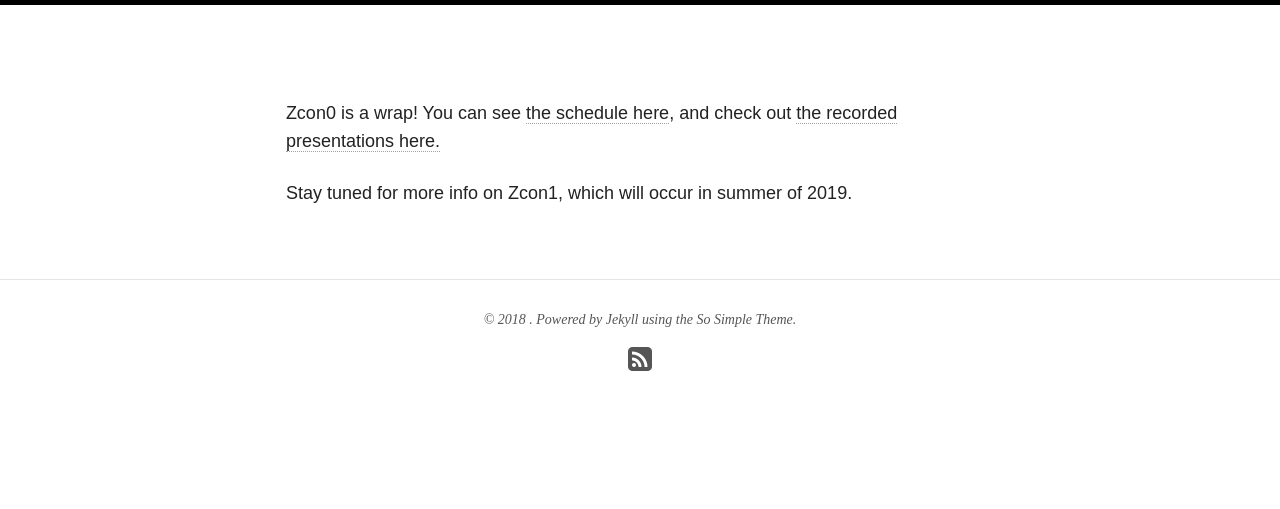
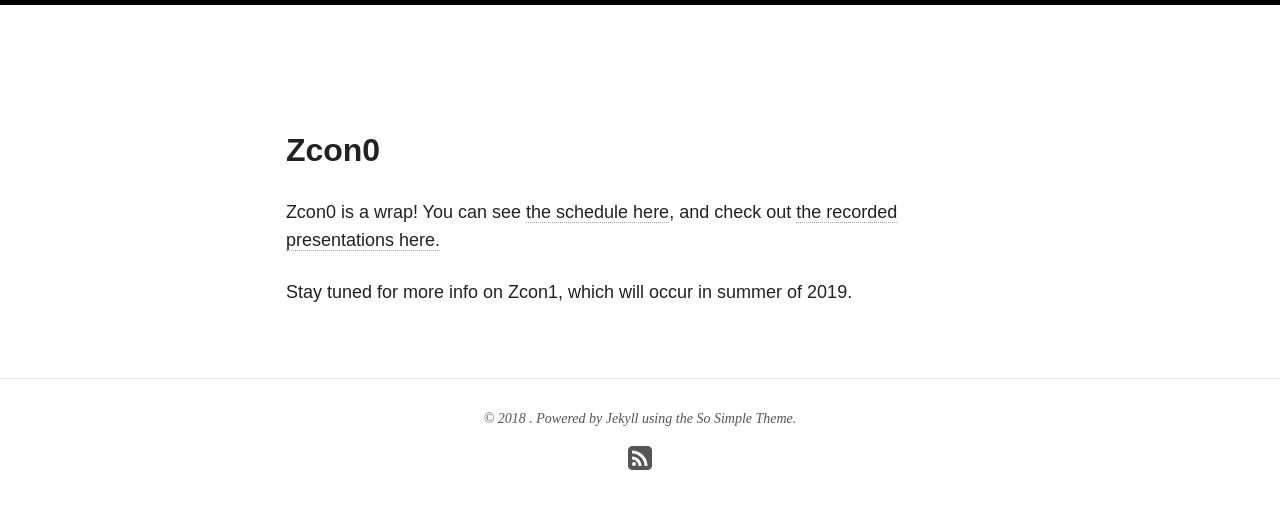
Before and after one commit to ZcashFoundation/zfnd, a Jekyll site: the page built from zcon/index.md, in a window 1280 px wide. Shown: the top 509 px of the page. Built offline with Jekyll 4.4.1, drawn with Linux system fonts in a browser that asks for light colours; nearby versions of some CDN libraries.

Commit message:
add zcon0 title

```diff
--- a/zcon/index.md
+++ b/zcon/index.md
@@ -4,6 +4,8 @@ title: Zcon0
 excerpt: "Zcon0 is over"
 ---
 
+## Zcon0
+
 Zcon0 is a wrap! You can see [the schedule here](/schedule), and check out [the recorded presentations here.](https://www.youtube.com/playlist?list=PL40dyJ0UYTLK507afWUMgzUYeh-i4qQWS)
 
 Stay tuned for more info on Zcon1, which will occur in summer of 2019.
```
